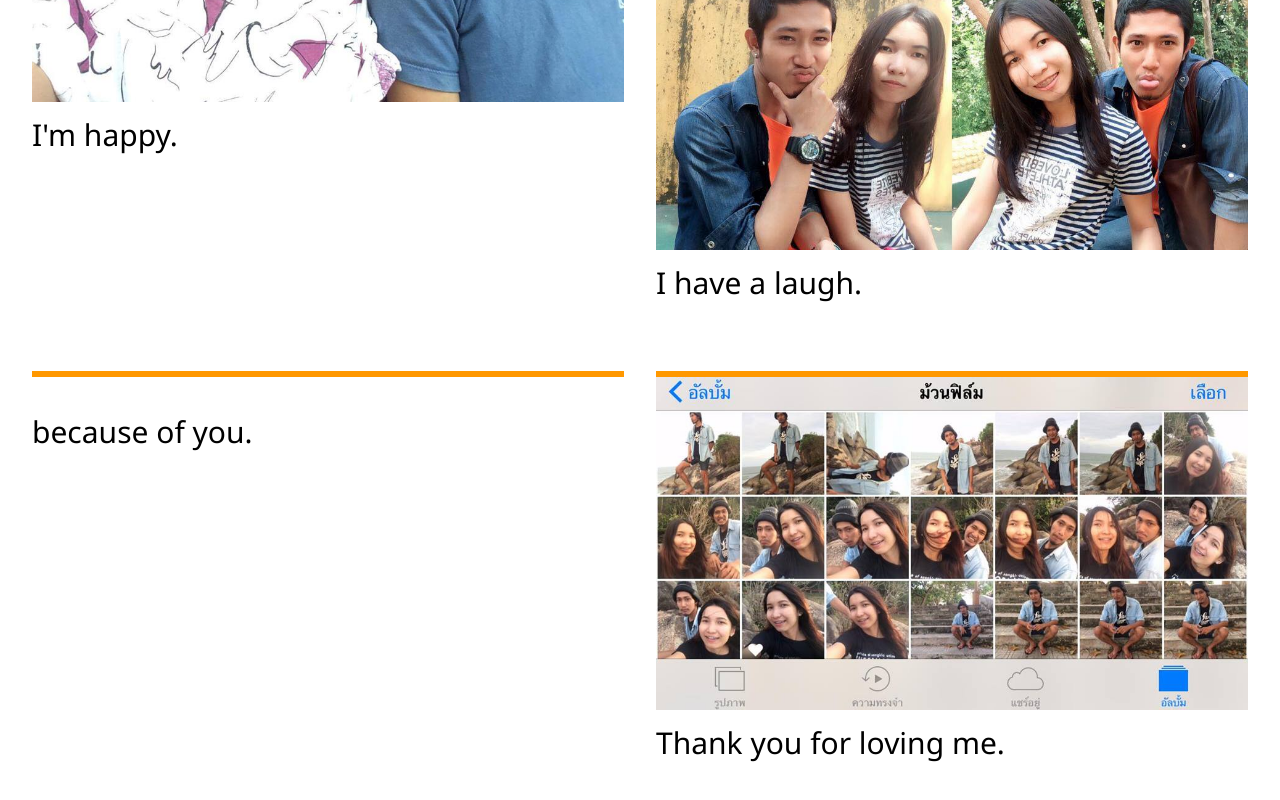
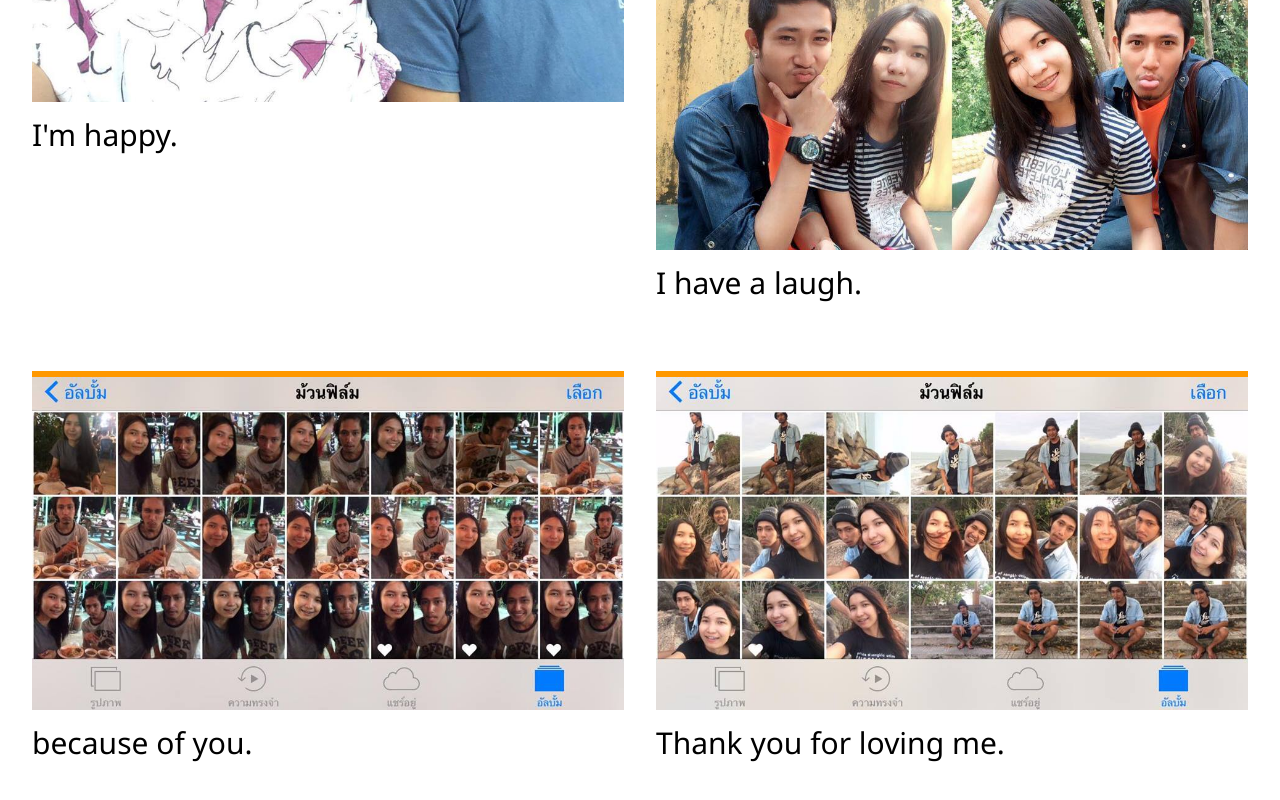
Before and after one commit to nadrudee/300358, a plain HTML site: page index.html in a window 1280 px wide. Shown: the part 1118-1918 px from the top of the page. Drawn offline with nearby package versions, Linux system fonts and the light colour scheme.

Commit message:
Add files via upload

```diff
--- a/index.html
+++ b/index.html
@@ -35,7 +35,7 @@
 <div class="w3-row w3-container" style="margin:50px 0">
 <div class="w3-half w3-container">
   <div class="w3-topbar w3-border-orange">
-    <img 04.jpg" style="width:100%">
+    <img src="04.jpg" style="width:100%">
     <h2>because of you.</h2>
     <p></p>
   </div>
```
